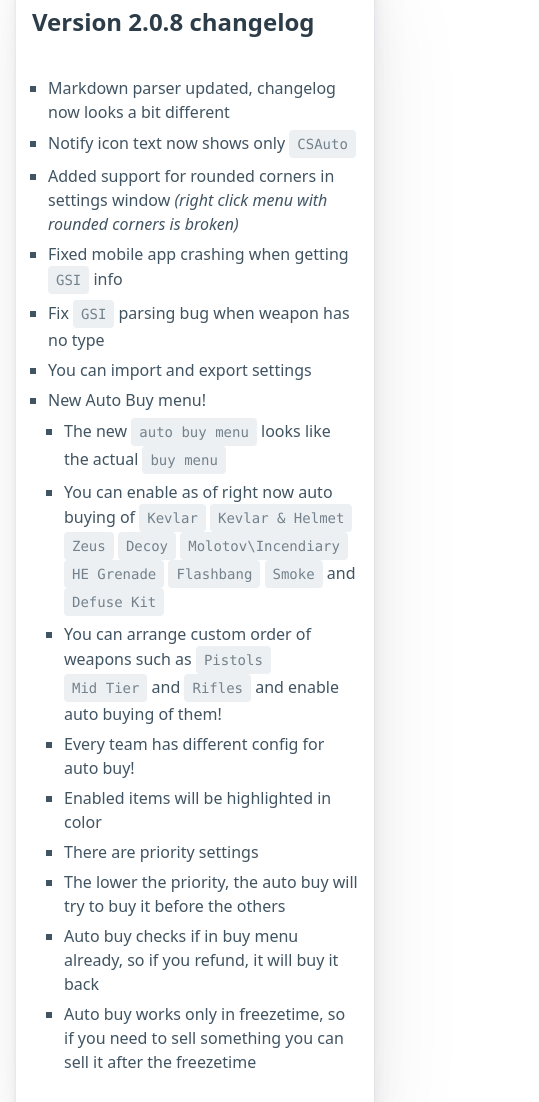
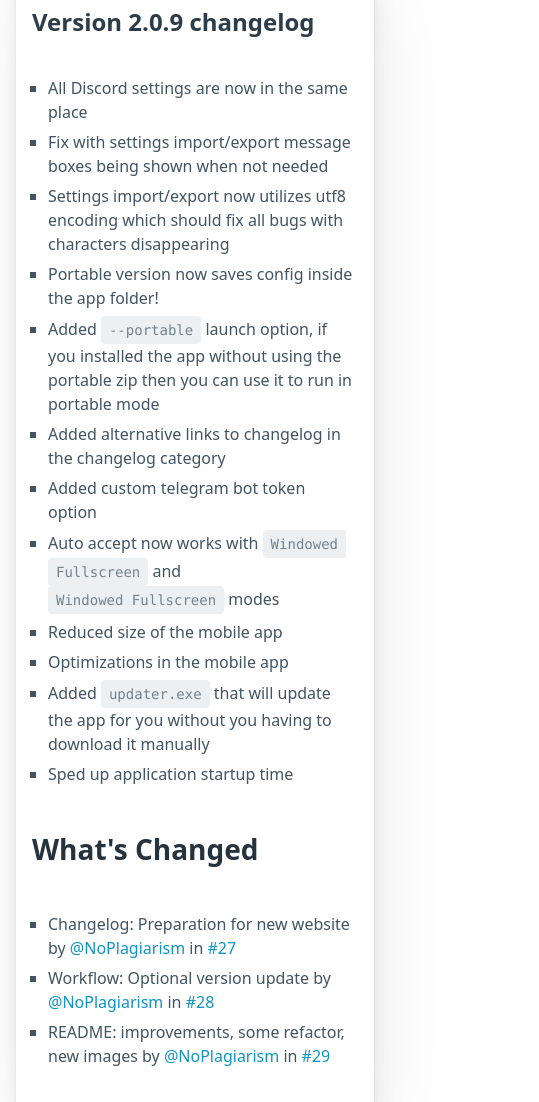
Before and after one commit to MurkyYT/cs-auto, a plain HTML site: page www/changelog.html in a window 390 px wide. Shown: the part 258-1360 px from the top of the page, 539 px wide, since content can reach past the window. Drawn offline with nearby package versions, Linux system fonts and the light colour scheme.

Commit message:
Build static html

```diff
--- a/www/changelog.html
+++ b/www/changelog.html
@@ -5,19 +5,14 @@
     <meta charset="UTF-8">
     <meta name="viewport" content="width=device-width, initial-scale=1.0">
     <title>CSAuto</title>
+
     <meta name="keywords" content="CS, CS2, cs, cs2, automation, gsi, csgsi, Counter-Strike, Counter-Strike 2, CS2, counter strike, software, application, app, cs auto accept, auto accept, CS2 auto accept">
     <meta name="description" content="CSAuto is software to automate usual CS2 in game tasks, such as accepting match, buying items and much more!">
     <meta name="og:description" content="CSAuto is software to automate usual CS2 in game tasks, such as accepting match, buying items and much more!">
     <meta name="og:title" content="CSAuto">
     <meta name="og:type" content="website">
+    <meta name="og:image" content="https://csauto.vercel.app/public/images/opengraph.jpg">
     <meta name="author" content="Murky">
-    <link rel="icon" type="image/x-icon" href="public/favicon.ico">
-
-    <link rel="stylesheet" href="css/main.css">
-    <link rel="stylesheet" href="https://cdn.jsdelivr.net/npm/@picocss/pico@1/css/pico.min.css">
-
-    <script defer src="/_vercel/insights/script.js"></script>
-
     <script type="application/ld+json">
     {
         "@context": "https://schema.org",
@@ -38,6 +33,16 @@
         "headline": "CSauto - Automate CS2"
     }
     </script>
+
+
+    <link rel="canonical" href="https://csauto.vercel.app/changelog">
+
+
+    <link rel="icon" type="image/x-icon" href="public/favicon.ico">
+    <link rel="stylesheet" href="css/main.css">
+    <link rel="stylesheet" href="https://cdn.jsdelivr.net/npm/@picocss/pico@1/css/pico.min.css">
+
+    <script defer src="/_vercel/insights/script.js"></script>
 
 </head>
 <body>
@@ -74,6 +79,31 @@
 <main class="container">
 <h4>Changelog also available as <a href="https://github.com/MurkyYT/CSAuto/blob/master/Docs/FullChangelog.MD">single .MD file on GitHub</a></h4>
 <hr>
+
+<article>
+    <h3>Version 2.0.9 changelog</h3>
+<ul>
+<li>All Discord settings are now in the same place</li>
+<li>Fix with settings import/export message boxes being shown when not needed</li>
+<li>Settings import/export now utilizes utf8 encoding which should fix all bugs with characters disappearing</li>
+<li>Portable version now saves config inside the app folder!</li>
+<li>Added <code>--portable</code> launch option, if you installed the app without using the portable zip then you can use it to run in portable mode</li>
+<li>Added alternative links to changelog in the changelog category</li>
+<li>Added custom telegram bot token option</li>
+<li>Auto accept now works with <code>Windowed</code> <code>Fullscreen</code> and <code>Windowed Fullscreen</code> modes</li>
+<li>Reduced size of the mobile app</li>
+<li>Optimizations in the mobile app</li>
+<li>Added <code>updater.exe</code> that will update the app for you without you having to download it manually</li>
+<li>Sped up application startup time</li>
+</ul>
+<h2>What's Changed</h2>
+<ul>
+<li>Changelog: Preparation for new website by <a href="https://github.com/NoPlagiarism" data-tooltip="GitHub profile">@NoPlagiarism</a> in <a href="https://github.com/MurkyYT/CSAuto/pull/27"><a href="https://github.com/MurkyYT/CSAuto/pull/27" data-tooltip="Pull Request: Changelog: Preparation for new website">#27</a></a></li>
+<li>Workflow: Optional version update by <a href="https://github.com/NoPlagiarism" data-tooltip="GitHub profile">@NoPlagiarism</a> in <a href="https://github.com/MurkyYT/CSAuto/pull/28"><a href="https://github.com/MurkyYT/CSAuto/pull/28" data-tooltip="Pull Request: Workflow: Optional version update">#28</a></a></li>
+<li>README: improvements, some refactor, new images by <a href="https://github.com/NoPlagiarism" data-tooltip="GitHub profile">@NoPlagiarism</a> in <a href="https://github.com/MurkyYT/CSAuto/pull/29"><a href="https://github.com/MurkyYT/CSAuto/pull/29" data-tooltip="Pull Request: README: improvements, some refactor, new images">#29</a></a></li>
+</ul>
+
+</article>
 
 <article>
     <h3>Version 2.0.8 changelog</h3>
```
Also changed, not shown: www/index.html (+21 -16 lines).
